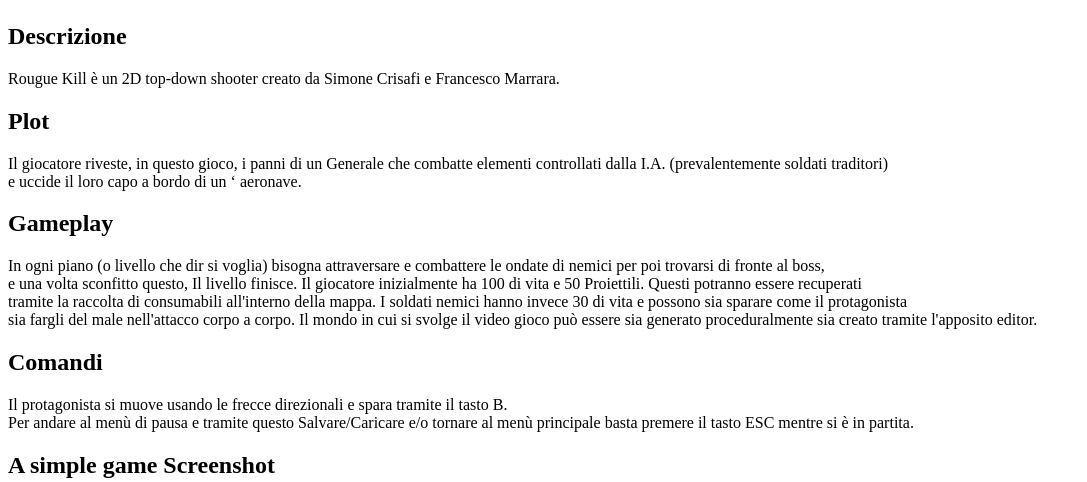
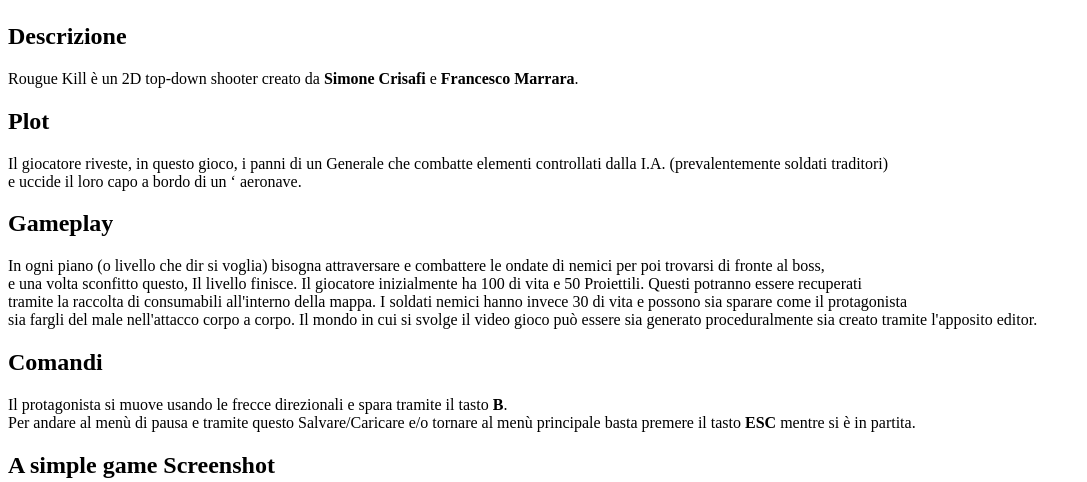
Before and after one commit to SimonCris/ProgettoSIW2017-2018, a plain HTML site: page PersonalWebSite - Francesco Marrara/Personal Website/WebContent/RougueTeam.html in a window 1280 px wide. Shown: the part 281-763 px from the top of the page, without its empty margins (0-1087 px from the left). Drawn offline with Linux system fonts and the light colour scheme.

Commit message:
Commit 2.0

```diff
--- a/PersonalWebSite - Francesco Marrara/Personal Website/WebContent/RougueTeam.html
+++ b/PersonalWebSite - Francesco Marrara/Personal Website/WebContent/RougueTeam.html
@@ -8,7 +8,7 @@
 <h1>Rougue Team Videogame</h1>
 <img alt="Rougue Team Logo" src="images/RougueKillLogo.png"height="200" width="300">
 <h2>Descrizione</h2>
-<p>Rougue Kill è un 2D top-down shooter creato da Simone Crisafi e Francesco Marrara.</p>
+<p>Rougue Kill è un 2D top-down shooter creato da <strong>Simone Crisafi</strong> e <strong>Francesco Marrara</strong>.</p>
 <h2>Plot</h2>
 <div>
 <p>Il giocatore riveste, in questo gioco, i panni di un Generale che combatte elementi controllati dalla I.A. (prevalentemente soldati traditori) <br>
@@ -22,8 +22,8 @@ tramite la raccolta di consumabili all'interno della mappa. I soldati nemici han
 </div>
 <h2>Comandi</h2>
 <div>
-<p>Il protagonista si muove usando le frecce direzionali e spara tramite il tasto B.<br>
-Per andare al menù di pausa e tramite questo Salvare/Caricare e/o tornare al menù principale basta premere il tasto ESC mentre si è in partita.
+<p>Il protagonista si muove usando le frecce direzionali e spara tramite il tasto <strong>B</strong>.<br>
+Per andare al menù di pausa e tramite questo Salvare/Caricare e/o tornare al menù principale basta premere il tasto <strong>ESC</strong> mentre si è in partita.
 </div>
 <h2>A simple game Screenshot</h2>
 <img  alt="Game ScreenShot" src="images/gui01.png" height="200" width="200">
```
